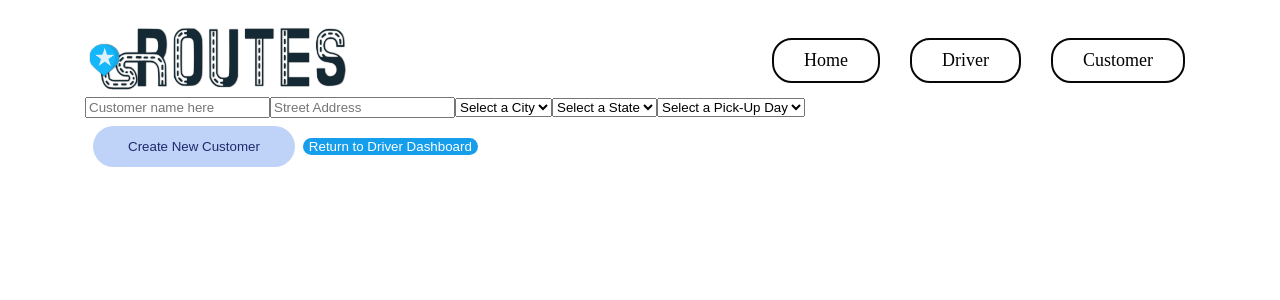
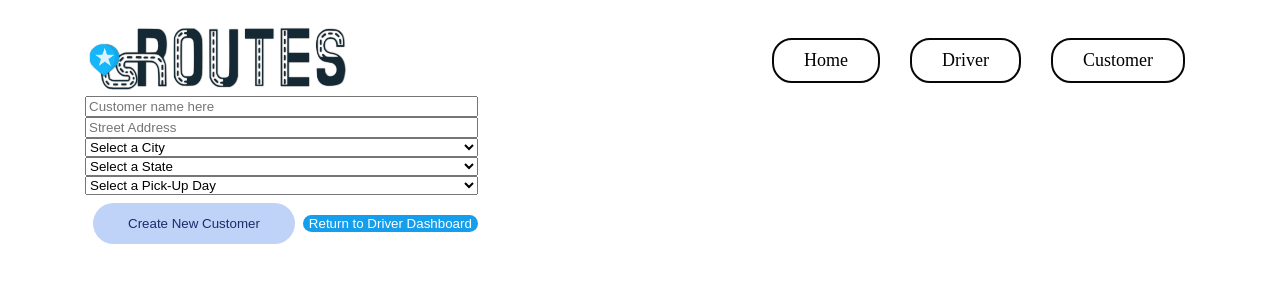
Before and after one commit to reneeswick/routes, a React (Create React App) app: page /add-new-customer in a window 1280 px wide. Shown: the top 300 px of the page. Built offline with nearby package versions, Linux system fonts and the light colour scheme; a web font is replaced by a local one.

Commit message:
Add basic styling to form

```diff
--- /dev/null
+++ b/src/Components/FormAddCustomer/FormAddCustomer.css
@@ -0,0 +1,4 @@
+.add-new-customer-form {
+  display: flex;
+  flex-direction: column;
+}
--- a/src/Components/FormAddCustomer/FormAddCustomer.js
+++ b/src/Components/FormAddCustomer/FormAddCustomer.js
@@ -1,5 +1,6 @@
 import React, { useState } from 'react';
 import { Link } from 'react-router-dom';
+import './FormAddCustomer.css';
 
 const FormAddCustomer = () => {
   const [customerName, setCustomerName] = useState('');
@@ -37,7 +38,7 @@ const FormAddCustomer = () => {
 
   return (
     <div>
-      <form>
+      <form className='add-new-customer-form'>
         <input
           type='text'
           name='customerName'
```
